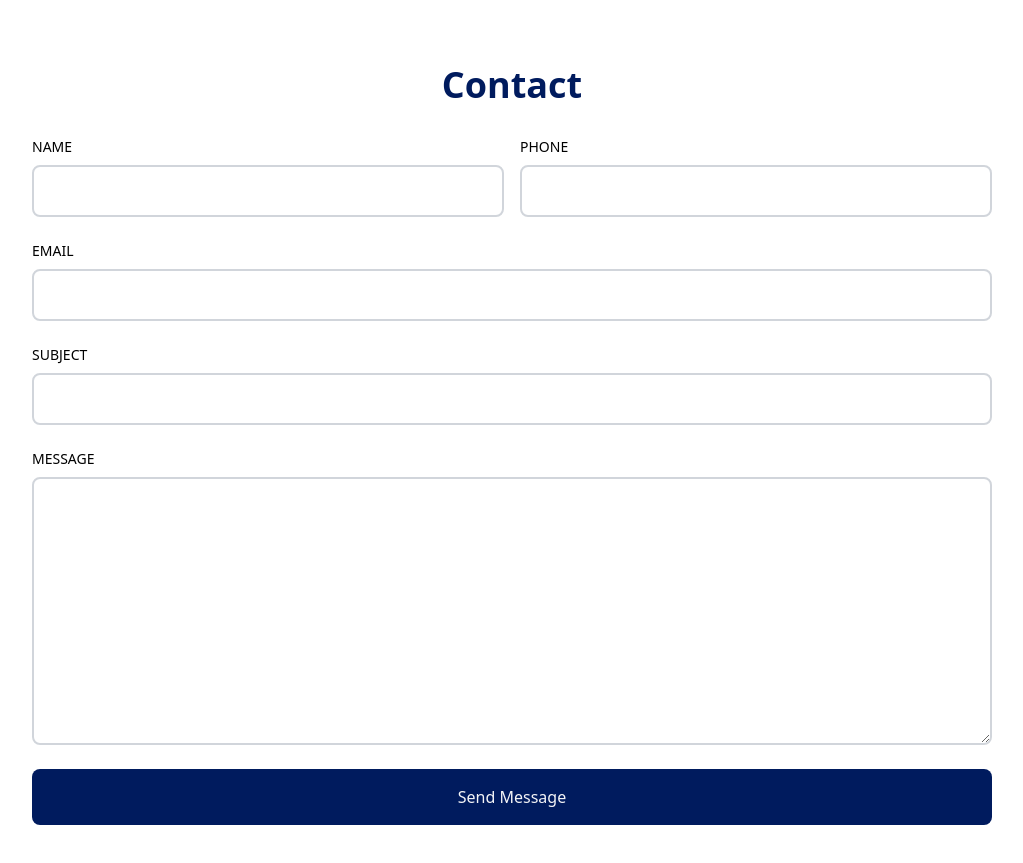
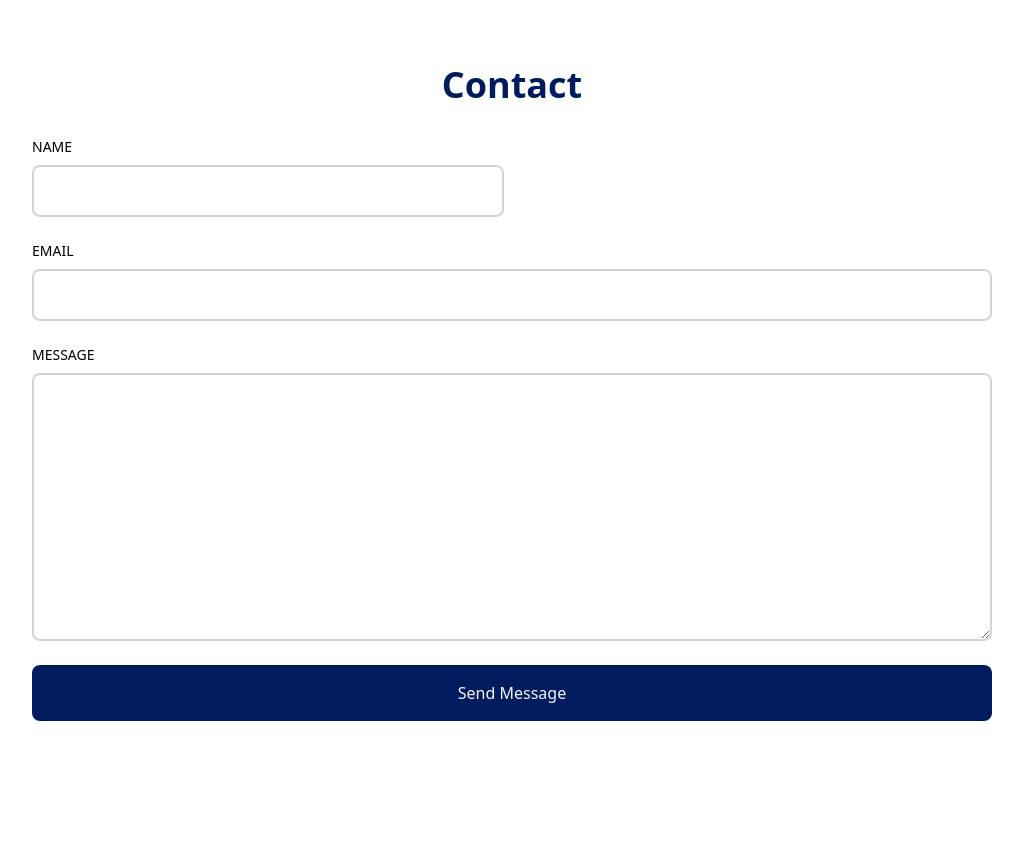
Before and after one commit to RyanF8/myPortfolio, a React (Vite) app: page / in a window 1280 px wide. Shown: the part 2220-3083 px from the top of the page, without its empty margins (168-1191 px from the left). After the commit the page ends 3005 px from the top, so only its background shows below. Built offline with nearby package versions, Linux system fonts and the light colour scheme.

Commit message:
shortened up form

```diff
--- a/src/components/Contact.jsx
+++ b/src/components/Contact.jsx
@@ -14,14 +14,14 @@ const Contact = () => {
                     name='name'
                     />
                 </div>
-                <div className='flex flex-col'>
+                {/* <div className='flex flex-col'>
                     <label className='uppercase text-sm py-2'>Phone</label>
                     <input
                     className='border-2 rounded-lg p-3 flex border-gray-300'
                     type="text"
                     name='phone'
                     />
-                </div>
+                </div> */}
             </div>
             <div className='flex flex-col py-2'>
                 <label className='uppercase text-sm py-2'>Email</label>
@@ -31,10 +31,10 @@ const Contact = () => {
                 name='email'
                 />
             </div>
-            <div className='flex flex-col py-2'>
+            {/* <div className='flex flex-col py-2'>
                 <label className='uppercase text-sm py-2'>Subject</label>
                 <input className='border-2 rounded-lg p-3 flex border-gray-300' type="text" name="Subject"></input>
-            </div>
+            </div> */}
             <div className='flex flex-col py-2'>
                 <label className='uppercase text-sm py-2'>Message</label>
                 <textarea className ='border-2 rounded-lg p-3 border-gray-300' name="Message" rows="10"></textarea>
```
